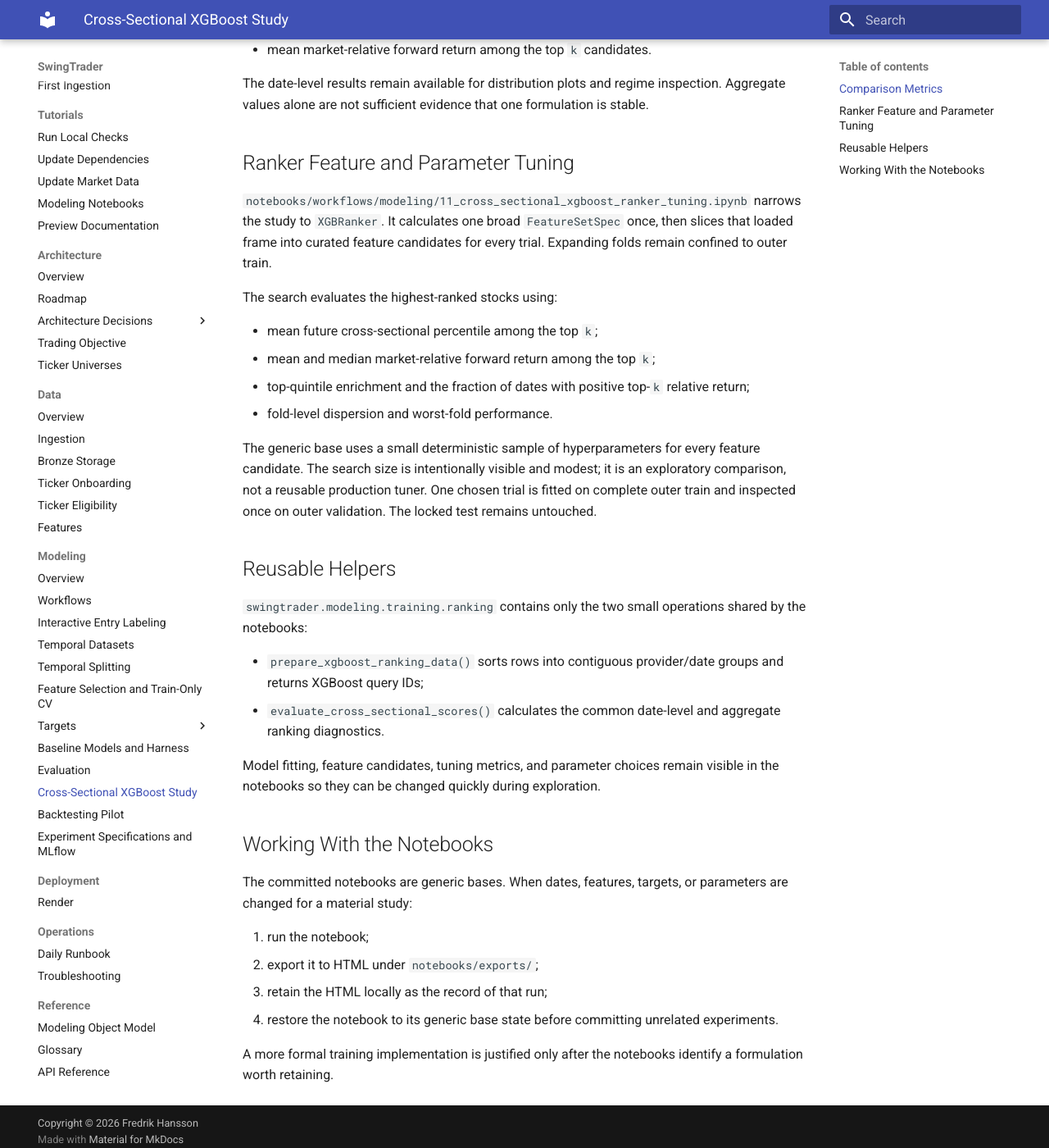
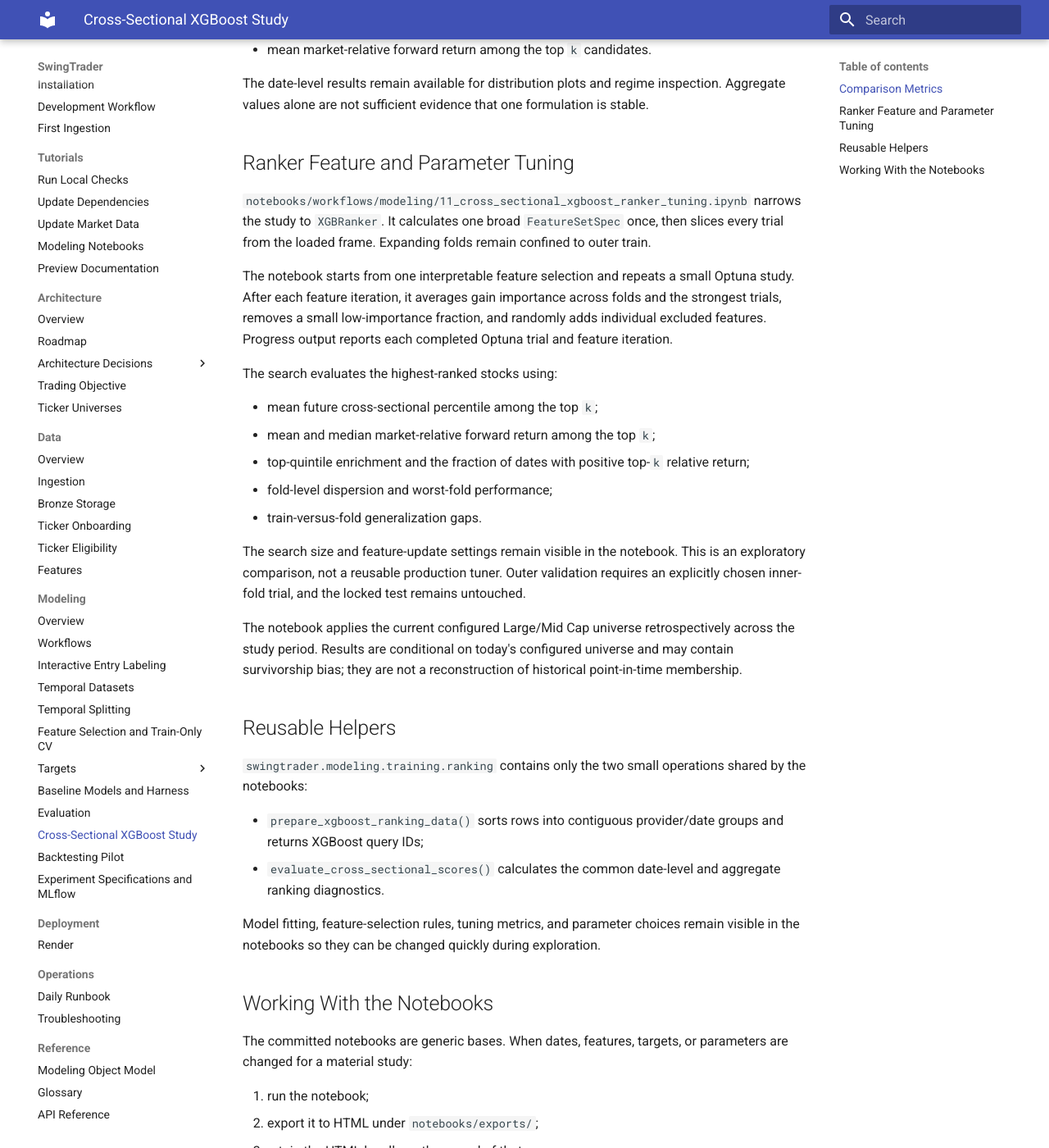
Before and after one commit to Frallmeister/swingtrader-app, an MkDocs documentation site: the page built from docs/modeling/cross-sectional-ranking-study.md, in a window 1280 px wide and 1400 px high, scrolled down 658 px. Shown: the whole window at 82% size. Built offline with MkDocs 1.6.1 and Material for MkDocs 9.7.7, drawn with Linux system fonts in a browser that asks for light colours.

Commit message:
Use optuna instead

```diff
--- a/docs/modeling/cross-sectional-ranking-study.md
+++ b/docs/modeling/cross-sectional-ranking-study.md
@@ -21,16 +21,21 @@
 
 ## Ranker Feature and Parameter Tuning
 
-`notebooks/workflows/modeling/11_cross_sectional_xgboost_ranker_tuning.ipynb` narrows the study to `XGBRanker`. It calculates one broad `FeatureSetSpec` once, then slices that loaded frame into curated feature candidates for every trial. Expanding folds remain confined to outer train.
+`notebooks/workflows/modeling/11_cross_sectional_xgboost_ranker_tuning.ipynb` narrows the study to `XGBRanker`. It calculates one broad `FeatureSetSpec` once, then slices every trial from the loaded frame. Expanding folds remain confined to outer train.
+
+The notebook starts from one interpretable feature selection and repeats a small Optuna study. After each feature iteration, it averages gain importance across folds and the strongest trials, removes a small low-importance fraction, and randomly adds individual excluded features. Progress output reports each completed Optuna trial and feature iteration.
 
 The search evaluates the highest-ranked stocks using:
 
 - mean future cross-sectional percentile among the top `k`;
 - mean and median market-relative forward return among the top `k`;
 - top-quintile enrichment and the fraction of dates with positive top-`k` relative return;
-- fold-level dispersion and worst-fold performance.
+- fold-level dispersion and worst-fold performance;
+- train-versus-fold generalization gaps.
 
-The generic base uses a small deterministic sample of hyperparameters for every feature candidate. The search size is intentionally visible and modest; it is an exploratory comparison, not a reusable production tuner. One chosen trial is fitted on complete outer train and inspected once on outer validation. The locked test remains untouched.
+The search size and feature-update settings remain visible in the notebook. This is an exploratory comparison, not a reusable production tuner. Outer validation requires an explicitly chosen inner-fold trial, and the locked test remains untouched.
+
+The notebook applies the current configured Large/Mid Cap universe retrospectively across the study period. Results are conditional on today's configured universe and may contain survivorship bias; they are not a reconstruction of historical point-in-time membership.
 
 ## Reusable Helpers
 
@@ -39,7 +44,7 @@
 - `prepare_xgboost_ranking_data()` sorts rows into contiguous provider/date groups and returns XGBoost query IDs;
 - `evaluate_cross_sectional_scores()` calculates the common date-level and aggregate ranking diagnostics.
 
-Model fitting, feature candidates, tuning metrics, and parameter choices remain visible in the notebooks so they can be changed quickly during exploration.
+Model fitting, feature-selection rules, tuning metrics, and parameter choices remain visible in the notebooks so they can be changed quickly during exploration.
 
 ## Working With the Notebooks
 
--- a/pyproject.toml
+++ b/pyproject.toml
@@ -59,6 +59,7 @@
     "jupytext>=1.19.4",
     "matplotlib>=3.11.0",
     "nbstripout>=0.9.1",
+    "optuna>=4.9.0",
     "plotly>=5.24,<6",
     "seaborn>=0.13.2",
 ]
```
Also changed, not shown: README.md (+1 -1 lines), docs/modeling/workflows.md (+1 -1 lines), docs/tutorials/modeling-notebooks.md (+1 -1 lines), src/swingtrader/modeling/README.md (+1 -1 lines), 2 other files.
